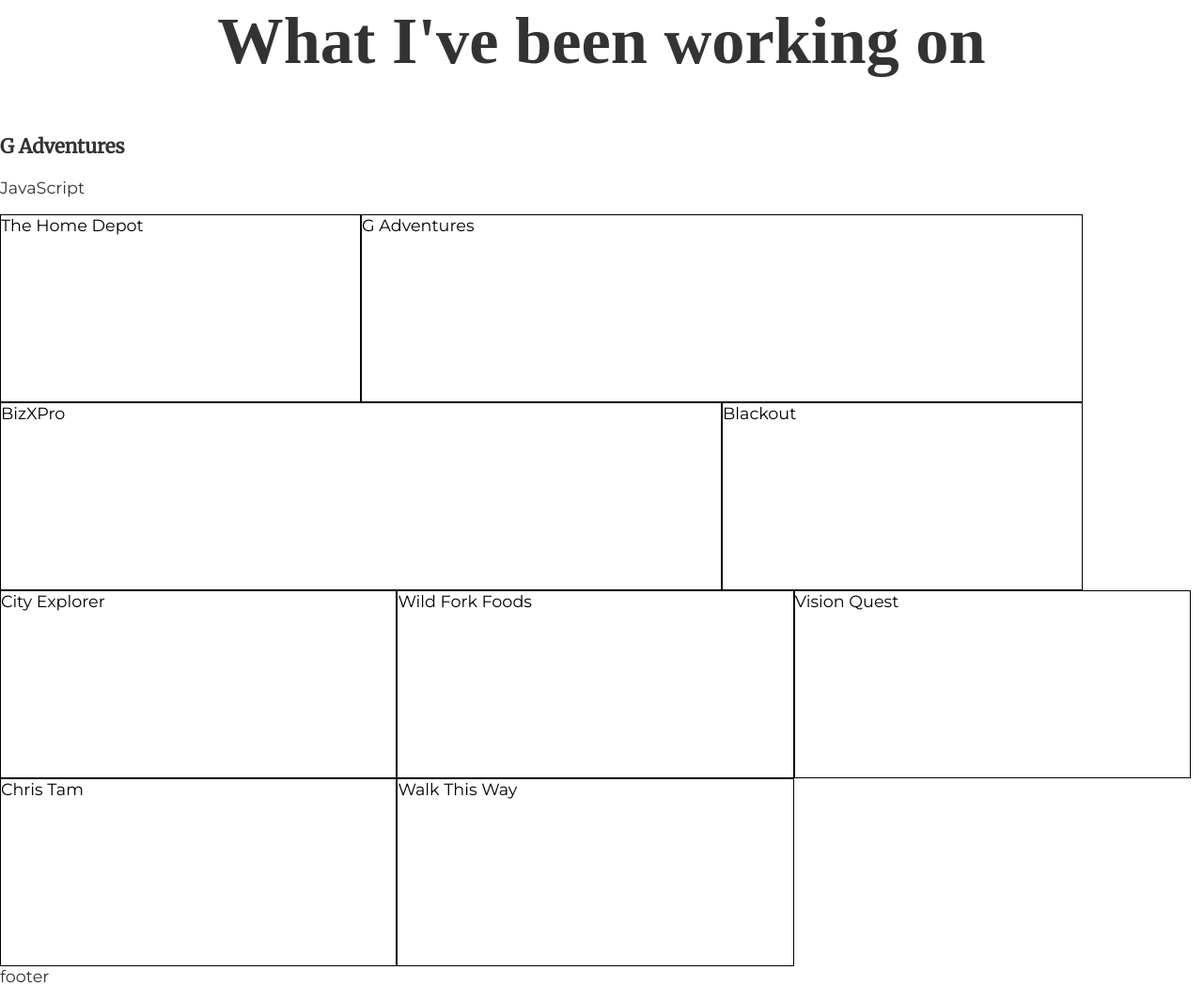
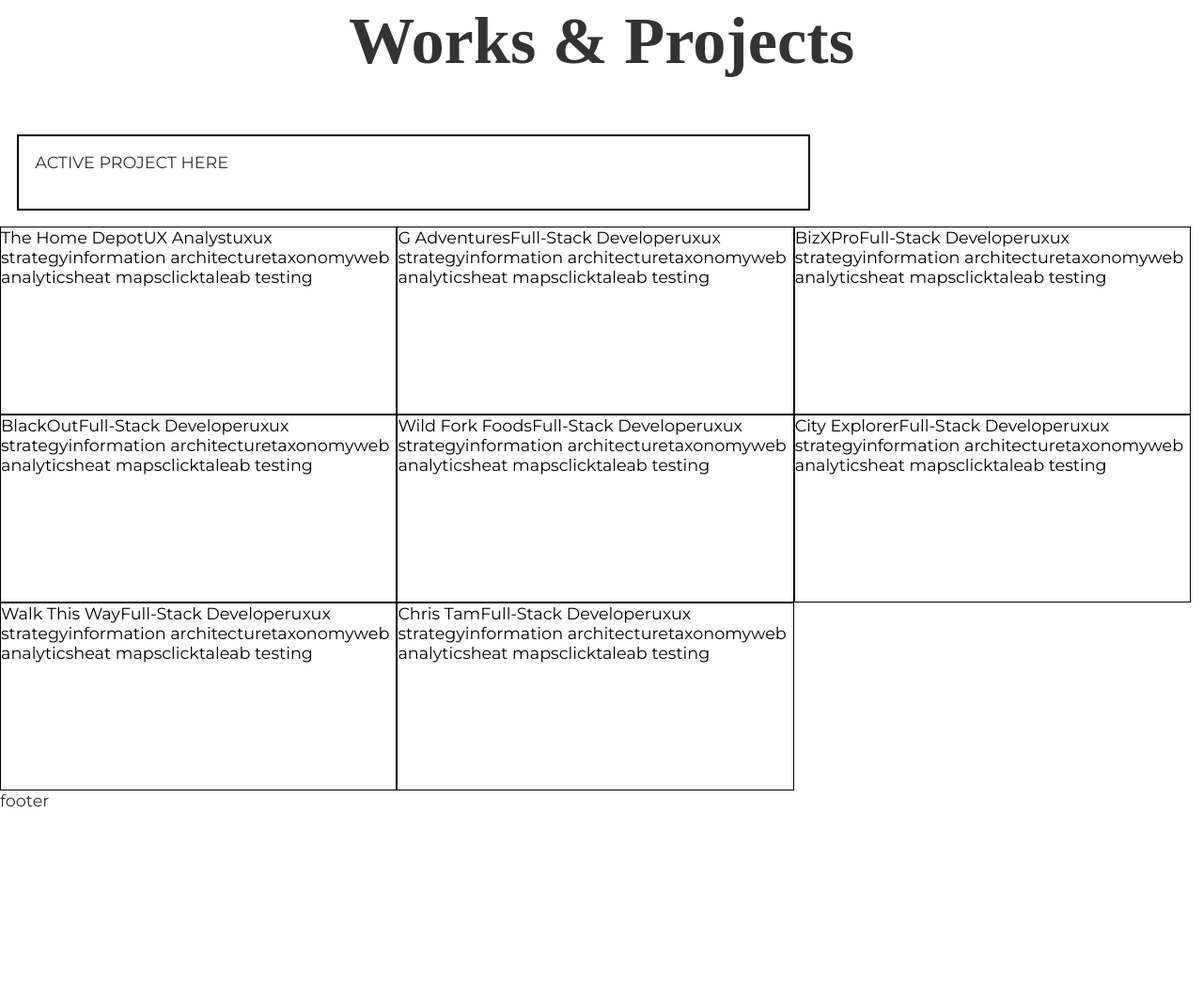
Before and after one commit to mokutsu/mokutsu.github.io, a Gatsby site: page / in a window 1280 px wide. Shown: the part 635-1684 px from the top of the page at 94% size. After the commit the page ends 1497 px from the top, so only its background shows below. Built offline with nearby package versions, Linux system fonts and the light colour scheme; Gatsby itself is replaced by a stand-in of ours.

Commit message:
add project onclick event

```diff
--- a/src/components/layout.css
+++ b/src/components/layout.css
@@ -234,6 +234,12 @@
   margin: 0 auto;
 }
 
+.main-box {
+  width: 66%;
+  border:2px solid black;
+  padding: 1rem;
+  margin: 1rem;
+}
 .projects-list {
   display: flex;
   flex-wrap: wrap;
@@ -247,3 +253,15 @@
 .pro-5{
 
 }
+
+@media screen and (max-width: 540px) {
+  .header-text {
+    padding: 0;
+  }
+  .intro-header {
+    max-height: 530px;
+  }
+  .header-text h1 {
+      font-size: 4rem;
+  }
+}
--- a/src/components/projects.js
+++ b/src/components/projects.js
@@ -5,77 +5,92 @@
     super(props);
     this.state = {
       activeProject: {
-        name: 'G Adventures',
-        stack: 'JavaScript',
-        description: ''
+        name: '',
+        stack: '',
+        description: '',
       },
       allProjects: [
-
+        {
+          name: 'The Home Depot',
+          position: 'UX Analyst',
+          stack: ['ux', 'ux strategy', 'information architecture', 'taxonomy', 'web analytics', 'heat maps', 'clicktale', 'ab testing'],
+          description: 'Lorem ipsum dolor sit amet, consectetur adipisicing elit. Accusantium facere aliquam sint delectus, veritatis totam odio voluptatem neque animi. Sapiente molestiae eaque saepe, natus eligendi. Ea aut omnis, accusantium sapiente.'
+        },
+        {
+          name: 'G Adventures',
+          position: 'Full-Stack Developer',
+          stack: ['ux', 'ux strategy', 'information architecture', 'taxonomy', 'web analytics', 'heat maps', 'clicktale', 'ab testing'],
+          description: 'Lorem ipsum dolor sit amet, consectetur adipisicing elit. Accusantium facere aliquam sint delectus, veritatis totam odio voluptatem neque animi. Sapiente molestiae eaque saepe, natus eligendi. Ea aut omnis, accusantium sapiente.'
+        },
+        {
+          name: 'BizXPro',
+          position: 'Full-Stack Developer',
+          stack: ['ux', 'ux strategy', 'information architecture', 'taxonomy', 'web analytics', 'heat maps', 'clicktale', 'ab testing'],
+          description: 'Lorem ipsum dolor sit amet, consectetur adipisicing elit. Accusantium facere aliquam sint delectus, veritatis totam odio voluptatem neque animi. Sapiente molestiae eaque saepe, natus eligendi. Ea aut omnis, accusantium sapiente.'
+        },
+        {
+          name: 'BlackOut',
+          position: 'Full-Stack Developer',
+          stack: ['ux', 'ux strategy', 'information architecture', 'taxonomy', 'web analytics', 'heat maps', 'clicktale', 'ab testing'],
+          description: 'Lorem ipsum dolor sit amet, consectetur adipisicing elit. Accusantium facere aliquam sint delectus, veritatis totam odio voluptatem neque animi. Sapiente molestiae eaque saepe, natus eligendi. Ea aut omnis, accusantium sapiente.'
+        },
+        {
+          name: 'Wild Fork Foods',
+          position: 'Full-Stack Developer',
+          stack: ['ux', 'ux strategy', 'information architecture', 'taxonomy', 'web analytics', 'heat maps', 'clicktale', 'ab testing'],
+          description: 'Lorem ipsum dolor sit amet, consectetur adipisicing elit. Accusantium facere aliquam sint delectus, veritatis totam odio voluptatem neque animi. Sapiente molestiae eaque saepe, natus eligendi. Ea aut omnis, accusantium sapiente.'
+        },
+        {
+          name: 'City Explorer',
+          position: 'Full-Stack Developer',
+          stack: ['ux', 'ux strategy', 'information architecture', 'taxonomy', 'web analytics', 'heat maps', 'clicktale', 'ab testing'],
+          description: 'Lorem ipsum dolor sit amet, consectetur adipisicing elit. Accusantium facere aliquam sint delectus, veritatis totam odio voluptatem neque animi. Sapiente molestiae eaque saepe, natus eligendi. Ea aut omnis, accusantium sapiente.'
+        },
+        {
+          name: 'Walk This Way',
+          position: 'Full-Stack Developer',
+          stack: ['ux', 'ux strategy', 'information architecture', 'taxonomy', 'web analytics', 'heat maps', 'clicktale', 'ab testing'],
+          description: 'Lorem ipsum dolor sit amet, consectetur adipisicing elit. Accusantium facere aliquam sint delectus, veritatis totam odio voluptatem neque animi. Sapiente molestiae eaque saepe, natus eligendi. Ea aut omnis, accusantium sapiente.'
+        },
+        {
+          name: 'Chris Tam',
+          position: 'Full-Stack Developer',
+          stack: ['ux', 'ux strategy', 'information architecture', 'taxonomy', 'web analytics', 'heat maps', 'clicktale', 'ab testing'],
+          description: 'Lorem ipsum dolor sit amet, consectetur adipisicing elit. Accusantium facere aliquam sint delectus, veritatis totam odio voluptatem neque animi. Sapiente molestiae eaque saepe, natus eligendi. Ea aut omnis, accusantium sapiente.'
+        }
       ]
     };
   }
-
+  onClick(index) {
+    console.log("click")
+    console.log(this.props)
+    console.log(index)
+    console.log(this.state.allProjects[index])
+    this.setState({activeProject: this.state.allProjects[index]})
+  }
   render() {
     return (
       <section className='proj'>
-        <h2>What I've been working on</h2>
+        <h2>Works & Projects</h2>
         <div className='main-box'>
+          ACTIVE PROJECT HERE
           <h3>{this.state.activeProject.name}</h3>
           <p>{this.state.activeProject.stack}</p>
           <p>{this.state.activeProject.description}</p>
         </div>
         <section className='projects-list'>
-            <section className='projects pro-1'>
-              The Home Depot
-              <section>
+          {this.state.allProjects.map((proj, index) => {
+            return (
+              <section className={`projects proj-${index} ${this.state.activeProject.name == proj.name && "active"}`} onClick={() => this.onClick(index)} proj='hd' key={index}>
+                {proj.name}
+                {proj.position}
+                {proj.stack}
+              </section>
+            )
+          })}
+        </section>
+        </section>
 
-              </section>
-            </section>
-
-
-            <section className='projects pro-2'>
-              G Adventures
-              <section>
-
-              </section>
-            </section>
-
-            <section className='projects pro-3'>
-              BizXPro
-            </section>
-
-            <section className='projects pro-4'>
-              Blackout
-            </section>
-
-            <section className='projects pro-5'>
-              City Explorer
-            </section>
-
-            <section className='projects pro-6'>
-              Wild Fork Foods
-            </section>
-
-            <section className='projects pro-7'>
-              Vision Quest
-            </section>
-
-
-            <section className='projects pro-8'>
-              Chris Tam
-            </section>
-
-
-            <section className='projects pro-9'>
-              Walk This Way
-              <section>
-
-              </section>
-            </section>
-
-
-          </section>
-        </section>
     )
   }
 }
```
